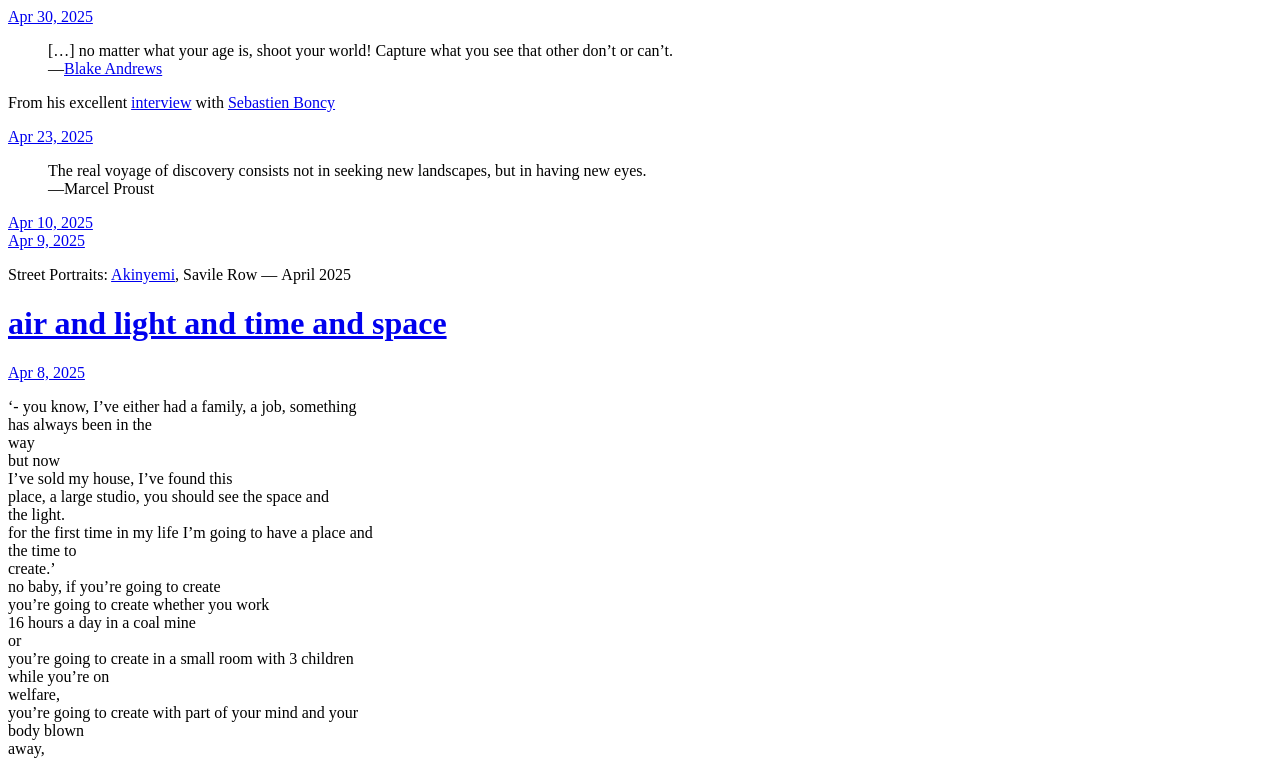
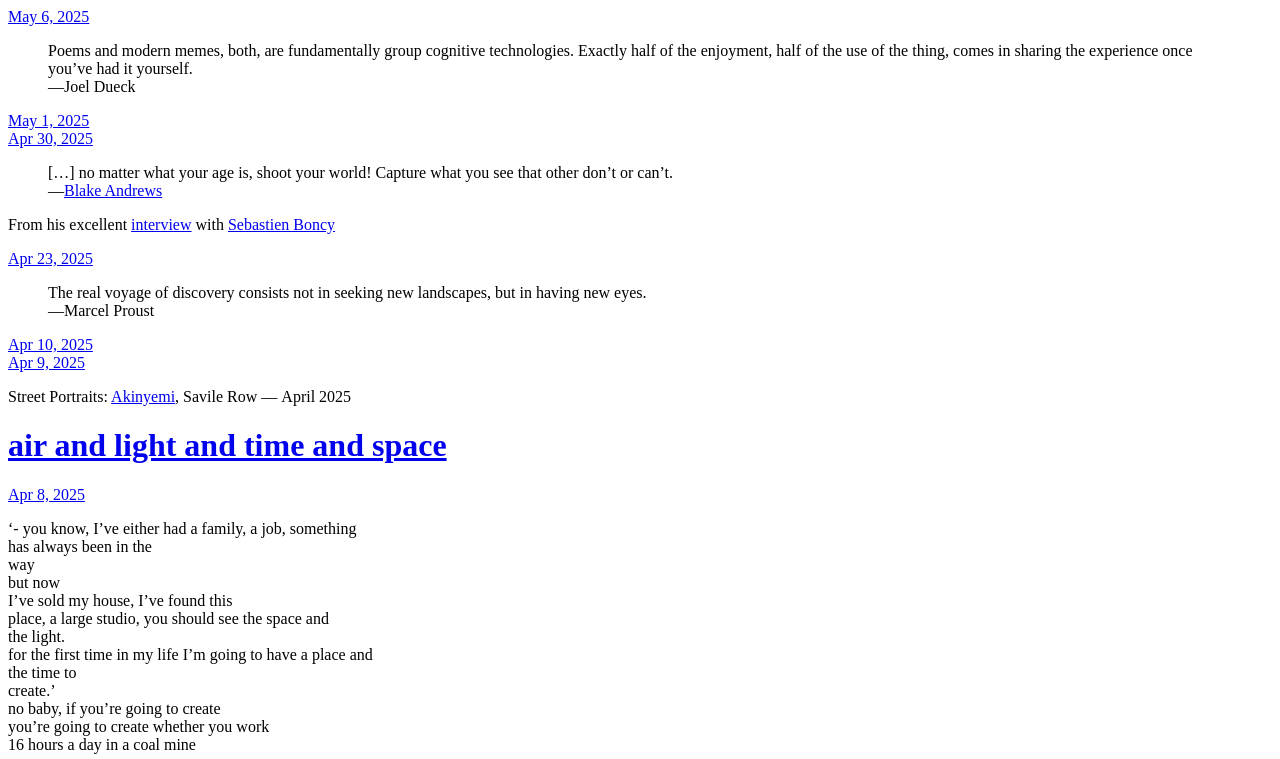
Before and after one commit to oliverholms/microblog-archive, a plain HTML site: page index.html in a window 1280 px wide. Shown: the top 759 px of the page. Drawn offline with Linux system fonts and the light colour scheme.

Commit message:
Archiving from Micro.blog.

```diff
--- a/index.html
+++ b/index.html
@@ -21,6 +21,31 @@
 <div class="h-feed">
 
 
+
+	  <div class="h-entry">
+
+
+		<a href="https://blog.oliverholms.com/2025/05/06/poems-and-modern-memes-both.html" class="u-url"><time class="dt-published" datetime="2025-05-06 23:25:17 &#43;0100">May 6, 2025</time></a>
+
+		<div class="e-content">
+			 <blockquote>
+<p>Poems and modern memes, both, are fundamentally group cognitive technologies. Exactly half of the enjoyment, half of the use of the thing, comes in sharing the experience once you’ve had it yourself. <br>
+—Joel Dueck</p>
+</blockquote>
+
+		</div>
+	  </div>
+
+	  <div class="h-entry">
+
+
+		<a href="https://blog.oliverholms.com/2025/05/01/222604.html" class="u-url"><time class="dt-published" datetime="2025-05-01 22:26:04 &#43;0100">May 1, 2025</time></a>
+
+		<div class="e-content">
+			 <!-- raw HTML omitted -->
+
+		</div>
+	  </div>
 
 	  <div class="h-entry">
 
```
